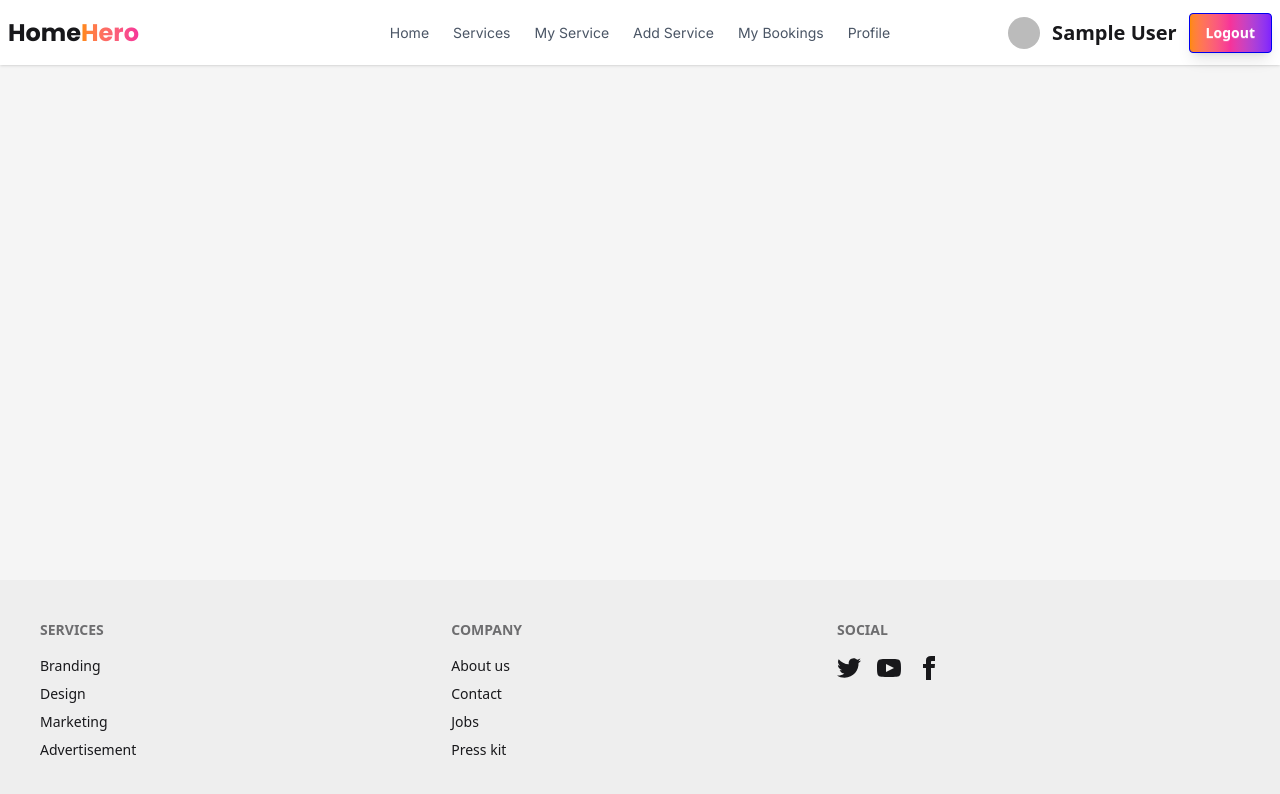
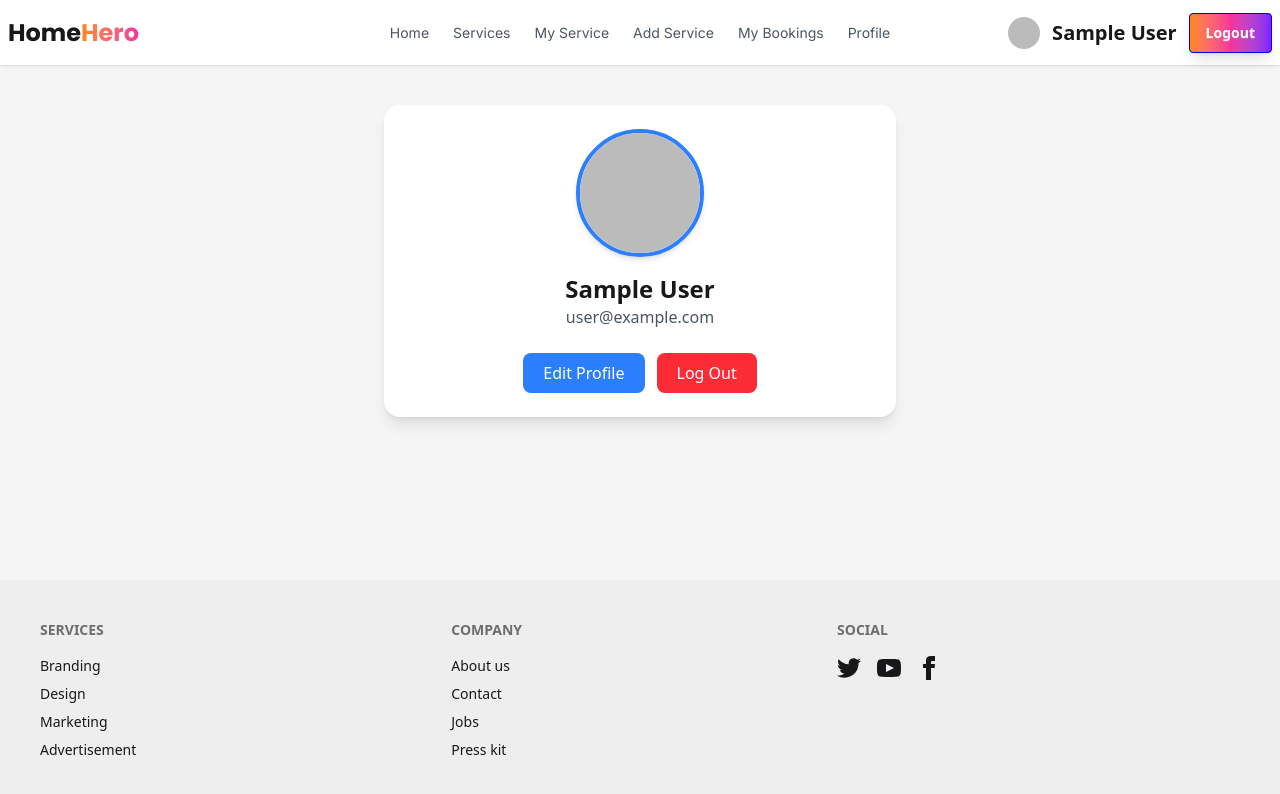
Before and after one commit to itrazib/Home-Hero-Client, a React (Vite) app: page /profile in a window 1280 px wide. Shown: the top 794 px of the page. Built offline with nearby package versions, Linux system fonts and the light colour scheme; no server answers; sample sign-in values are in the browser's storage.

Commit message:
Added Profile Section

```diff
--- a/package.json
+++ b/package.json
@@ -18,6 +18,7 @@
     "react-dom": "^19.1.1",
     "react-icons": "^5.5.0",
     "react-router": "^7.9.5",
+    "react-toastify": "^11.0.5",
     "sweetalert2": "^11.26.3",
     "tailwindcss": "^4.1.17"
   },
--- a/src/PrivateRoute/PrivateRoute.jsx
+++ b/src/PrivateRoute/PrivateRoute.jsx
@@ -1,9 +1,10 @@
 import React, { useContext } from 'react';
 import { AuthContext } from '../Context/AuthContext';
-import { Navigate } from 'react-router';
+import { Navigate, useLocation } from 'react-router';
 
 const PrivateRoute = ({children}) => {
     const {user, loading} = useContext(AuthContext)
+    const location = useLocation()
 
     if(loading){
       return <p>Loading....</p>
@@ -12,7 +13,7 @@ const PrivateRoute = ({children}) => {
     if(user){
        return children;
     }
-    return <Navigate to='/login'></Navigate>
+    return <Navigate state={location?.pathname}  to='/login'></Navigate>
 };
 
 export default PrivateRoute;
--- a/src/components/Login/Login.jsx
+++ b/src/components/Login/Login.jsx
@@ -1,20 +1,21 @@
 
 import { useContext } from "react";
 import { FcGoogle } from "react-icons/fc";
-import { useNavigate } from 'react-router';
+import { useLocation, useNavigate } from 'react-router';
 import { AuthContext } from "../../Context/AuthContext";
 
 const Login = () => {
   const {signIngoogle} = useContext(AuthContext)
 
     const Navigate = useNavigate()
+    const location = useLocation()
 
     const handleGoogleSignIn = () => {
       console.log("clicks")
         signIngoogle()
         .then(result => {
           console.log(result.user)
-          Navigate('/')
+          Navigate(location.state || '/')
         })
         .catch(err => {
           console.log(err)
--- a/src/components/Profile/Profile.jsx
+++ b/src/components/Profile/Profile.jsx
@@ -1,11 +1,123 @@
-import React from 'react';
+import React, { useContext, useState } from "react";
+import { updateProfile } from "firebase/auth";
+import { AuthContext } from "../../Context/AuthContext";
+import { auth } from "../../firebase/firebase.init";
+import { toast, ToastContainer } from "react-toastify";
 
 const Profile = () => {
+  const { user, logOut, loading } = useContext(AuthContext);
+  const [editMode, setEditMode] = useState(false);
+  const [name, setName] = useState(user?.displayName || "");
+  const [photo, setPhoto] = useState(user?.photoURL || "");
+  const [updating, setUpdating] = useState(false);
+
+  if (loading) {
+    return <div className="text-center mt-20">Loading...</div>;
+  }
+
+  if (!user) {
     return (
-        <div>
+      <div className="text-center mt-10">
+        <h2 className="text-2xl font-bold text-gray-600">
+          Please log in first.
+        </h2>
+      </div>
+    );
+  }
 
-        </div>
-    );
+  const handleUpdate = async (e) => {
+    e.preventDefault();
+    setUpdating(true);
+
+    try {
+      await updateProfile(auth.currentUser, {
+        displayName: name,
+        photoURL: photo,
+      });
+      toast.success("Profile updated successfully!");
+      setEditMode(false);
+    } catch (error) {
+      console.error(error);
+      toast.error("Something went wrong!");
+    } finally {
+      setUpdating(false);
+    }
+  };
+
+  return (
+    <div className="max-w-lg mx-auto mt-10 p-6 bg-white rounded-2xl shadow-lg">
+      <div className="flex flex-col items-center">
+        <img
+          src={photo || "https://via.placeholder.com/150"}
+          alt="User Avatar"
+          className="w-32 h-32 rounded-full border-4 border-blue-500 shadow-md mb-4"
+        />
+
+        {!editMode ? (
+          <>
+            <h2 className="text-2xl font-semibold">
+              {user.displayName || "No Name"}
+            </h2>
+            <p className="text-gray-600">{user.email}</p>
+
+            <div className="mt-6 flex gap-3">
+              <button
+                onClick={() => setEditMode(true)}
+                className="bg-blue-500 hover:bg-blue-600 text-white px-5 py-2 rounded-lg transition-all"
+              >
+                Edit Profile
+              </button>
+              <button
+                onClick={logOut}
+                className="bg-red-500 hover:bg-red-600 text-white px-5 py-2 rounded-lg transition-all"
+              >
+                Log Out
+              </button>
+            </div>
+          </>
+        ) : (
+          <form onSubmit={handleUpdate} className="w-full mt-4 space-y-4">
+            <div>
+              <label className="block font-medium mb-1">Full Name</label>
+              <input
+                type="text"
+                className="w-full border rounded-lg p-2 focus:ring-2 focus:ring-blue-400 outline-none"
+                value={name}
+                onChange={(e) => setName(e.target.value)}
+              />
+            </div>
+            <div>
+              <label className="block font-medium mb-1">Photo URL</label>
+              <input
+                type="text"
+                className="w-full border rounded-lg p-2 focus:ring-2 focus:ring-blue-400 outline-none"
+                value={photo}
+                onChange={(e) => setPhoto(e.target.value)}
+              />
+            </div>
+
+            <div className="flex justify-between">
+              <button
+                type="submit"
+                disabled={updating}
+                className="bg-green-500 hover:bg-green-600 text-white px-5 py-2 rounded-lg transition-all"
+              >
+                {updating ? "Updating..." : "Save Changes"}
+              </button>
+              <button
+                type="button"
+                onClick={() => setEditMode(false)}
+                className="bg-gray-300 hover:bg-gray-400 text-gray-700 px-5 py-2 rounded-lg transition-all"
+              >
+                Cancel
+              </button>
+            </div>
+          </form>
+        )}
+        <ToastContainer position="top center"></ToastContainer>
+      </div>
+    </div>
+  );
 };
 
 export default Profile;
```
Also changed, not shown: 1 other file (tests, documents, lock files or other folders).
